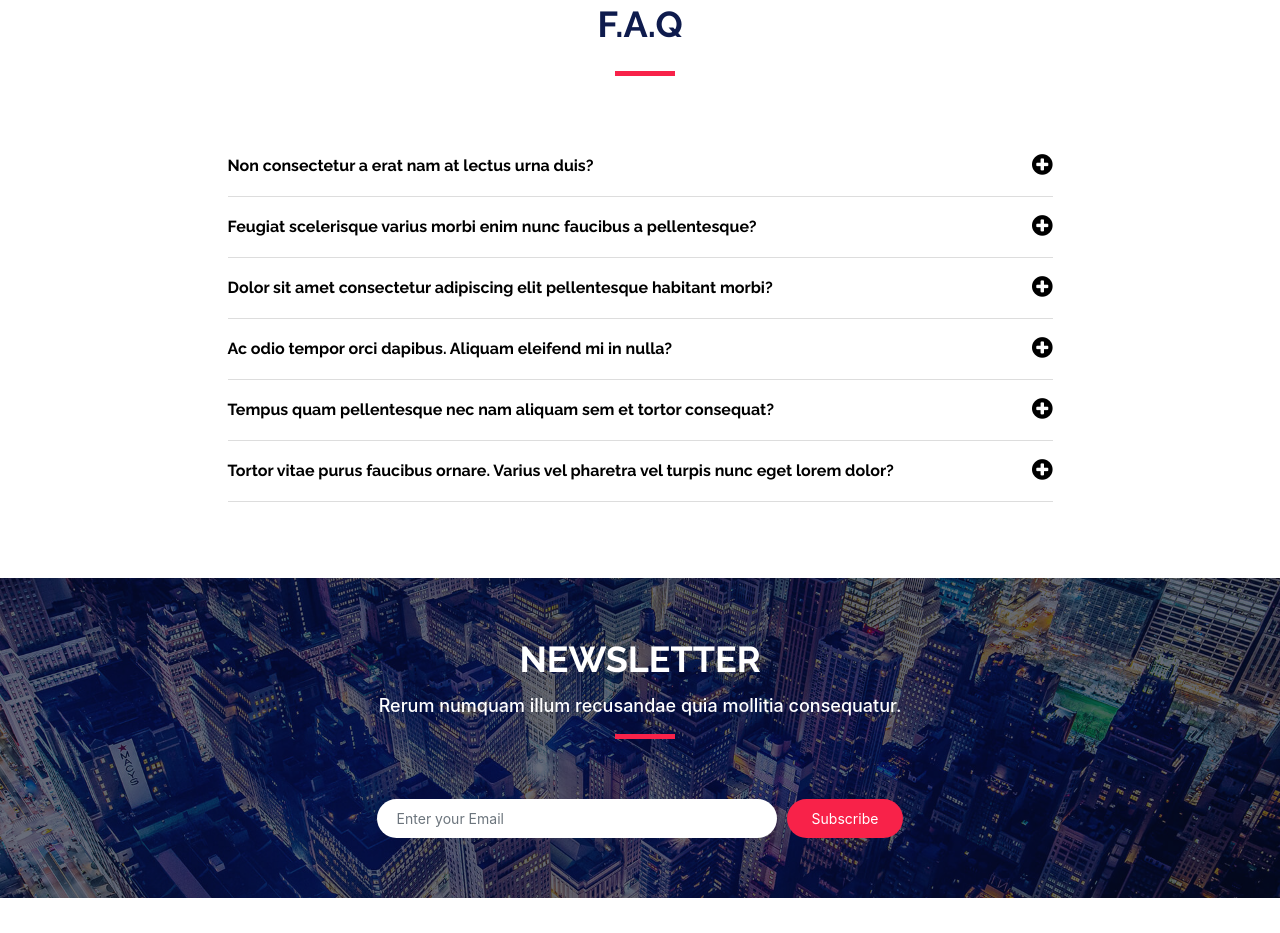
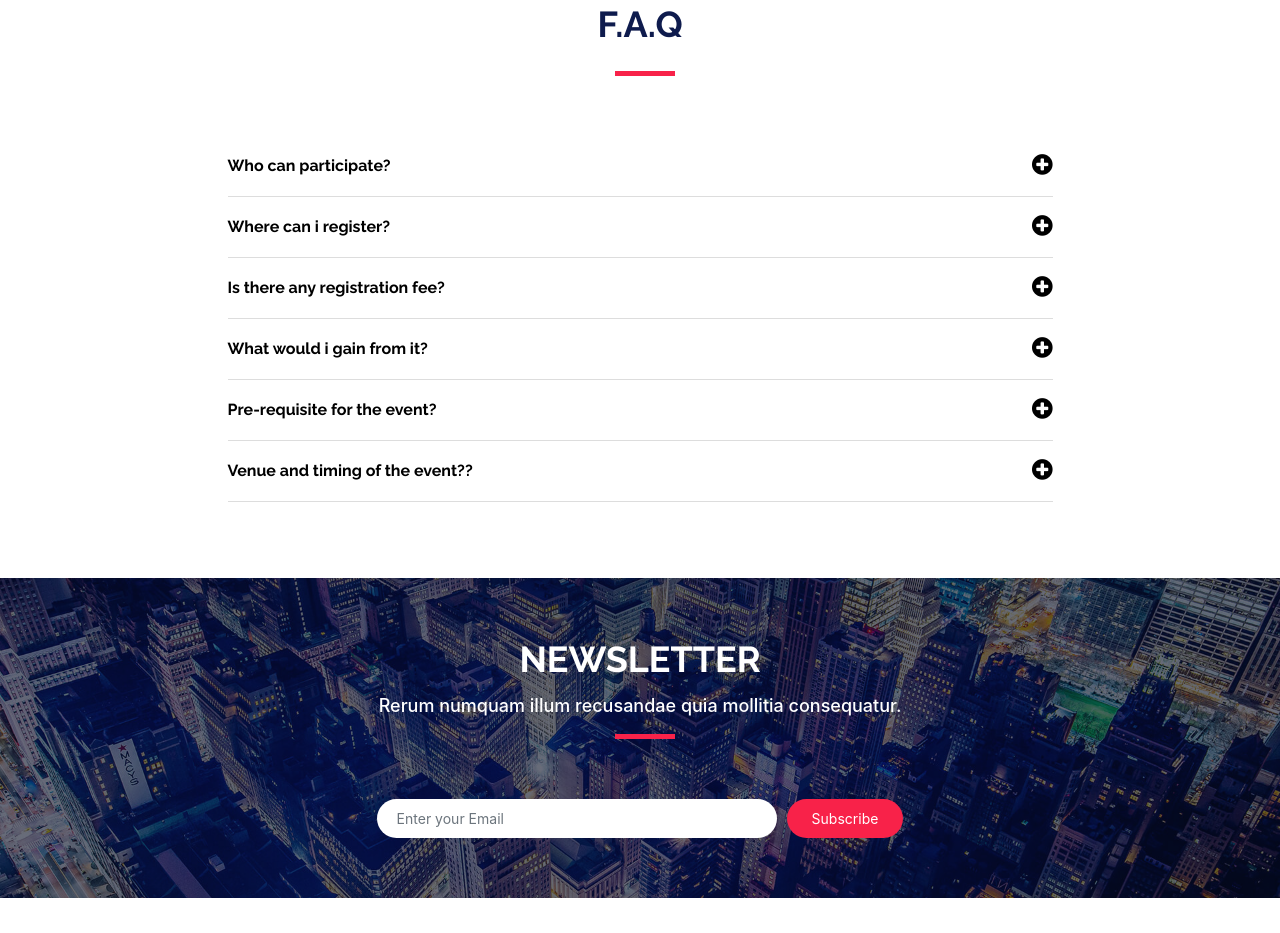
Before and after one commit to owasp-tsc/Tech-niti, a plain HTML site: page index.html in a window 1280 px wide. Shown: the part 3836-4769 px from the top of the page. Drawn offline with Linux system fonts and the light colour scheme.

Commit message:
Update index.html

```diff
--- a/index.html
+++ b/index.html
@@ -733,55 +733,51 @@
               <ul id="faq-list">
 
                 <li>
-                  <a data-toggle="collapse" class="collapsed" href="#faq1">Non consectetur a erat nam at lectus urna duis? <i class="fa fa-minus-circle"></i></a>
+                  <a data-toggle="collapse" class="collapsed" href="#faq1">Who can participate? <i class="fa fa-minus-circle"></i></a>
                   <div id="faq1" class="collapse" data-parent="#faq-list">
                     <p>
-                      Feugiat pretium nibh ipsum consequat. Tempus iaculis urna id volutpat lacus laoreet non curabitur gravida. Venenatis lectus magna fringilla urna porttitor rhoncus dolor purus non.
+			    First and second year students irrespective of their branches can participate.
                     </p>
                   </div>
                 </li>
 
                 <li>
-                  <a data-toggle="collapse" href="#faq2" class="collapsed">Feugiat scelerisque varius morbi enim nunc faucibus a pellentesque? <i class="fa fa-minus-circle"></i></a>
+                  <a data-toggle="collapse" href="#faq2" class="collapsed">Where can i register? <i class="fa fa-minus-circle"></i></a>
                   <div id="faq2" class="collapse" data-parent="#faq-list">
                     <p>
-                      Dolor sit amet consectetur adipiscing elit pellentesque habitant morbi. Id interdum velit laoreet id donec ultrices. Fringilla phasellus faucibus scelerisque eleifend donec pretium. Est pellentesque elit ullamcorper dignissim. Mauris ultrices eros in cursus turpis massa tincidunt dui.
-                    </p>
+			Registration process will start soon. You will get updates on our instagram and facebook handle.                    </p>
                   </div>
                 </li>
 
                 <li>
-                  <a data-toggle="collapse" href="#faq3" class="collapsed">Dolor sit amet consectetur adipiscing elit pellentesque habitant morbi? <i class="fa fa-minus-circle"></i></a>
+                  <a data-toggle="collapse" href="#faq3" class="collapsed">Is there any registration fee? <i class="fa fa-minus-circle"></i></a>
                   <div id="faq3" class="collapse" data-parent="#faq-list">
                     <p>
-                      Eleifend mi in nulla posuere sollicitudin aliquam ultrices sagittis orci. Faucibus pulvinar elementum integer enim. Sem nulla pharetra diam sit amet nisl suscipit. Rutrum tellus pellentesque eu tincidunt. Lectus urna duis convallis convallis tellus. Urna molestie at elementum eu facilisis sed odio morbi quis
-                    </p>
+			The event will be held from 6th of november to 9th of november. The venue and timings shall be updated to you before the event.		                    </p>
                   </div>
                 </li>
 
                 <li>
-                  <a data-toggle="collapse" href="#faq4" class="collapsed">Ac odio tempor orci dapibus. Aliquam eleifend mi in nulla? <i class="fa fa-minus-circle"></i></a>
+                  <a data-toggle="collapse" href="#faq4" class="collapsed">What would i gain from it? <i class="fa fa-minus-circle"></i></a>
                   <div id="faq4" class="collapse" data-parent="#faq-list">
                     <p>
-                      Dolor sit amet consectetur adipiscing elit pellentesque habitant morbi. Id interdum velit laoreet id donec ultrices. Fringilla phasellus faucibus scelerisque eleifend donec pretium. Est pellentesque elit ullamcorper dignissim. Mauris ultrices eros in cursus turpis massa tincidunt dui.
-                    </p>
+Winners will get some exciting prizes.The journey itself shall be quite challenging, and the experience you get from the event, we promise to make it worth your while.                    </p>
                   </div>
                 </li>
 
                 <li>
-                  <a data-toggle="collapse" href="#faq5" class="collapsed">Tempus quam pellentesque nec nam aliquam sem et tortor consequat? <i class="fa fa-minus-circle"></i></a>
+                  <a data-toggle="collapse" href="#faq5" class="collapsed">Pre-requisite for the event? <i class="fa fa-minus-circle"></i></a>
                   <div id="faq5" class="collapse" data-parent="#faq-list">
                     <p>
-                      Molestie a iaculis at erat pellentesque adipiscing commodo. Dignissim suspendisse in est ante in. Nunc vel risus commodo viverra maecenas accumsan. Sit amet nisl suscipit adipiscing bibendum est. Purus gravida quis blandit turpis cursus in
-                    </p>
+Good grasp in logical reasoning with basic knowledge about competitive programming is sufficient.                    </p>
                   </div>
                 </li>
 
                 <li>
-                  <a data-toggle="collapse" href="#faq6" class="collapsed">Tortor vitae purus faucibus ornare. Varius vel pharetra vel turpis nunc eget lorem dolor? <i class="fa fa-minus-circle"></i></a>
+                  <a data-toggle="collapse" href="#faq6" class="collapsed">Venue and timing of the event?? <i class="fa fa-minus-circle"></i></a>
                   <div id="faq6" class="collapse" data-parent="#faq-list">
                     <p>
-                      Laoreet sit amet cursus sit amet dictum sit amet justo. Mauris vitae ultricies leo integer malesuada nunc vel. Tincidunt eget nullam non nisi est sit amet. Turpis nunc eget lorem dolor sed. Ut venenatis tellus in metus vulputate eu scelerisque. Pellentesque diam volutpat commodo sed egestas egestas fringilla phasellus faucibus. Nibh tellus molestie nunc non blandit massa enim nec.
+                     The event will be held from 6th of november to 9th of november. The venue and timings shall be updated to you before the event.
                     </p>
                   </div>
                 </li>
```
